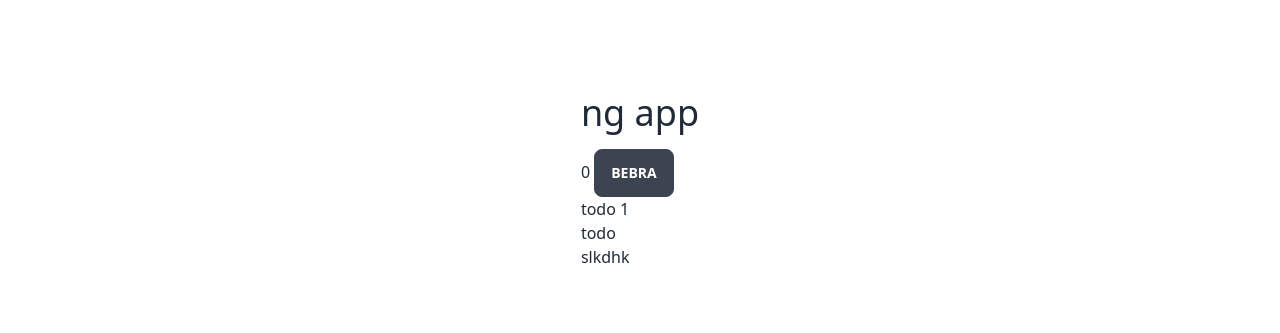
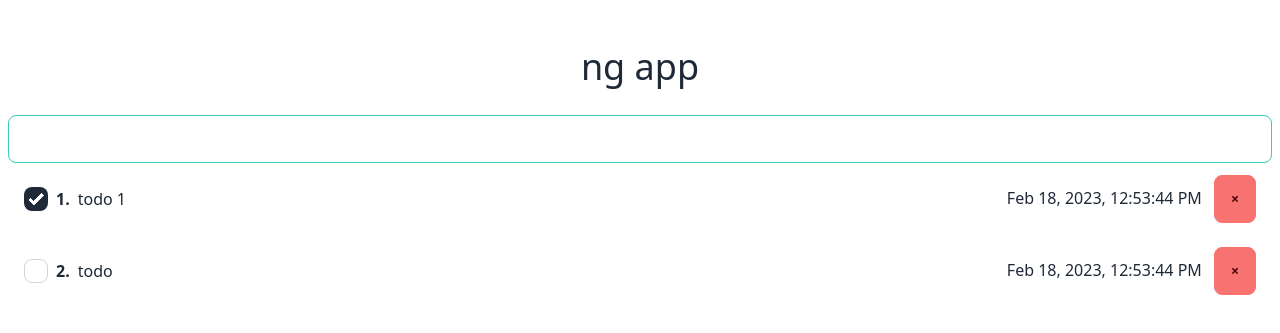
Before and after one commit to eckeriaue/angular-app, an Angular app in the folder ng/: page / in a window 1280 px wide. Shown: the part 219-552 px from the top of the page. Built offline with nearby package versions, Linux system fonts and the light colour scheme.

Commit message:
todo checkbox

```diff
--- a/ng/src/app/app.component.html
+++ b/ng/src/app/app.component.html
@@ -1,11 +1,9 @@
 <div class="flex items-center justify-center h-screen w-screen">
-  <div>
+  <div class="container">
 
     <h1 [ngClass]="appTitle" class="text-4xl font-medium text-center mb-4"> {{appTitle}} </h1>
 
-    {{counter}}
-    <button class="btn" (blur)="onBlur()" (click)="onClick()"> bebra </button>
 
-    <app-todos  />
+    <app-todos (onToggle)="onToggle($event)" [todos]="todos" class="mt-5 block" />
   </div>
 </div>
--- a/ng/src/app/app.component.ts
+++ b/ng/src/app/app.component.ts
@@ -1,4 +1,5 @@
-import { Component } from '@angular/core'
+import { Component, Input } from '@angular/core'
+import { type Todo } from './todos/todos.component'
 
 @Component({
   selector: 'app-root',
@@ -8,11 +9,12 @@ import { Component } from '@angular/core'
 export class AppComponent {
   appTitle = 'ng app'
   counter = 0
-
-  onBlur() {
-    this.counter -= 1
-  }
-  onClick() {
-    this.counter += 1
+  todos: Todo[] = [
+    {id: 0, date: new Date(), completed: true,  title: 'todo 1'},
+    {id: 1, date: new Date(), completed: false,  title: 'todo '},
+  ]
+  onToggle(id: number) {
+    const index = this.todos.findIndex(todo => todo.id === id)
+    this.todos[index].completed = !this.todos[index].completed
   }
 }
--- a/ng/src/app/todos/todos.component.html
+++ b/ng/src/app/todos/todos.component.html
@@ -1,3 +1,17 @@
-<ul >
-  <li *ngFor="let todo of todos" [textContent]="todo.title">
+<ul [className]="' menu bg-base-100 p-2 rounded-box w-full'">
+  <input  name="first" class="input input-bordered input-accent"  type="text" />
+  <li *ngFor="let todo of todos; let i = index">
+    <div class="min-w-full flex items-center justify-between">
+      <span class="flex items-center gap-x-2">
+        <input type="checkbox" [class.done]="todo.completed" (change)="onChange(todo.id)" [checked]="todo.completed" class="checkbox" />
+        <strong> {{i + 1}}. </strong>
+        {{todo.title}}
+      </span>
+
+      <div class="space-x-2">
+        <span> {{todo.date | date:'medium'}} </span>
+        <button class="btn btn-error">&times;</button>
+      </div>
+    </div>
+  </li>
 </ul>
--- a/ng/src/app/todos/todos.component.ts
+++ b/ng/src/app/todos/todos.component.ts
@@ -1,5 +1,12 @@
-import { Component, OnInit } from '@angular/core'
+import { Component, OnInit, Input, Output, EventEmitter } from '@angular/core'
 
+
+export interface Todo {
+  id: number
+  title: string
+  completed: boolean
+  date?: any
+}
 
 @Component({
   selector: 'app-todos',
@@ -7,14 +14,14 @@ import { Component, OnInit } from '@angular/core'
   styleUrls: ['./todos.component.css']
 })
 export class TodosComponent implements OnInit {
-
-  todos = [
-    {id: 0, title: 'todo 1'},
-    {id: 1, title: 'todo '},
-  ]
+  textField = 'asdsd'
+  @Input() todos: Todo[] = []
+  @Output() onToggle = new EventEmitter<number>()
   constructor() {}
   ngOnInit(): void {
-    setTimeout(() => this.todos.push({id: 3, title: 'slkdhk'}), 1000)
-      console.log('todos init')
+  }
+
+  onChange(id: number) {
+    this.onToggle.emit(id)
   }
 }
```
